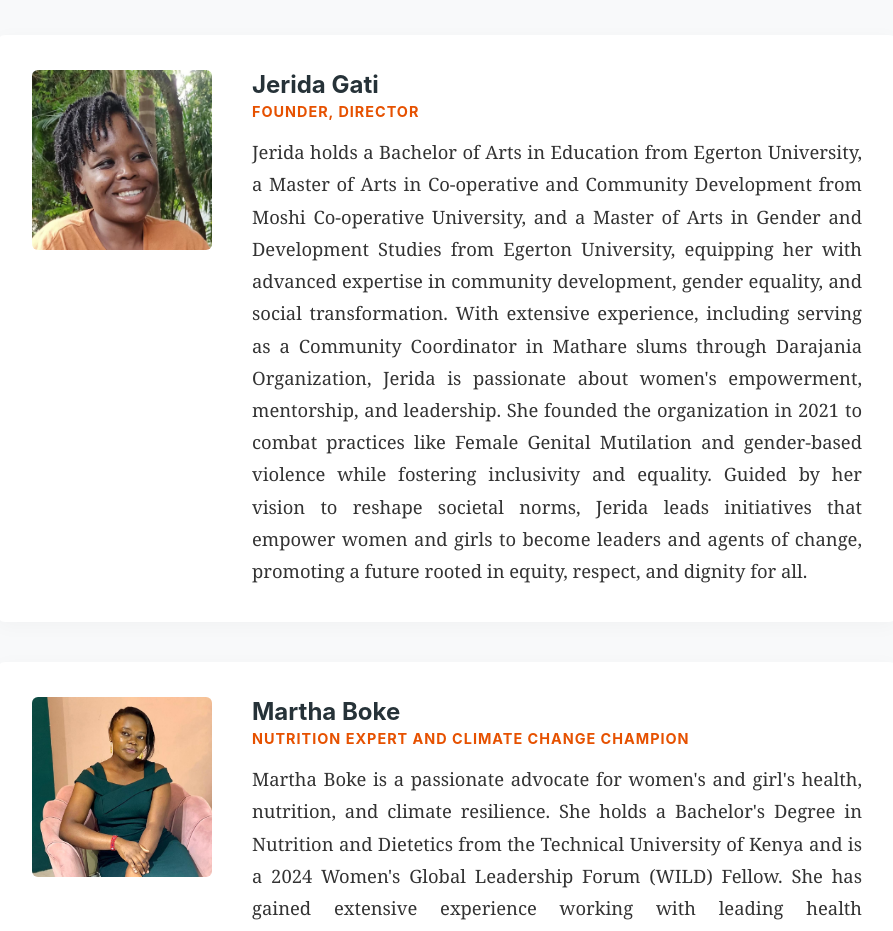
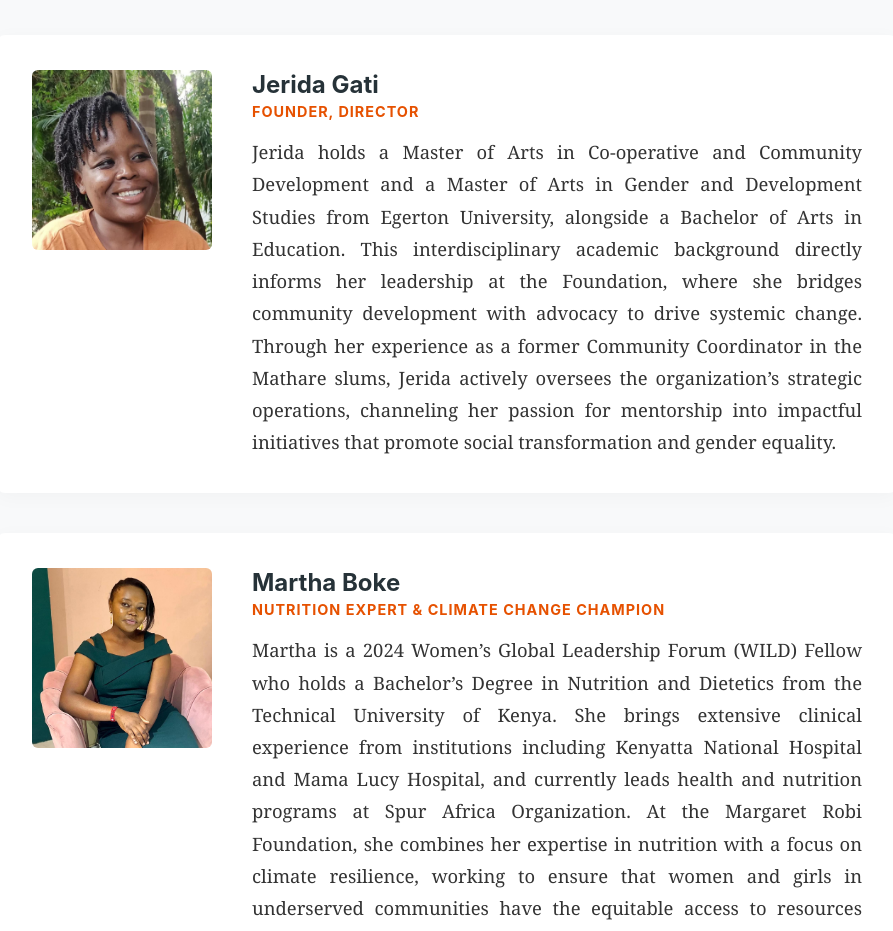
Before and after one commit to boyani-Otieno/gati-foundation, a React (Create React App) app: page /about in a window 1280 px wide. Shown: the part 1960-2891 px from the top of the page, without its empty margins (193-1086 px from the left). Built offline with nearby package versions, Linux system fonts and the light colour scheme.

Commit message:
edit leadership section

```diff
--- a/src/components/about/About.jsx
+++ b/src/components/about/About.jsx
@@ -8,14 +8,14 @@ const About = () => {
       id: 1,
       name: "Jerida Gati",
       title: "Founder, Director",
-      text: "Jerida holds a Bachelor of Arts in Education from Egerton University, a Master of Arts in Co-operative and Community Development from Moshi Co-operative University, and a Master of Arts in Gender and Development Studies from Egerton University, equipping her with advanced expertise in community development, gender equality, and social transformation. With extensive experience, including serving as a Community Coordinator in Mathare slums through Darajania Organization, Jerida is passionate about women's empowerment, mentorship, and leadership. She founded the organization in 2021 to combat practices like Female Genital Mutilation and gender-based violence while fostering inclusivity and equality. Guided by her vision to reshape societal norms, Jerida leads initiatives that empower women and girls to become leaders and agents of change, promoting a future rooted in equity, respect, and dignity for all.",
+      text: "Jerida holds a Master of Arts in Co-operative and Community Development and a Master of Arts in Gender and Development Studies from Egerton University, alongside a Bachelor of Arts in Education. This interdisciplinary academic background directly informs her leadership at the Foundation, where she bridges community development with advocacy to drive systemic change. Through her experience as a former Community Coordinator in the Mathare slums, Jerida actively oversees the organization’s strategic operations, channeling her passion for mentorship into impactful initiatives that promote social transformation and gender equality.",
       image: "/images/jeda.jpeg",
     },
     {
       id: 2,
       name: "Martha Boke",
-      title: "Nutrition Expert and Climate Change Champion",
-      text: "Martha Boke is a passionate advocate for women's and girl's health, nutrition, and climate resilience. She holds a Bachelor's Degree in Nutrition and Dietetics from the Technical University of Kenya and is a 2024 Women's Global Leadership Forum (WILD) Fellow. She has gained extensive experience working with leading health institutions, including the Nutrition Department at Kuria District Hospital, Mama Lucy Hospital, and Kenyatta National Hospital. Currently, Martha offers her expertise to Spur Africa Organization, focusing on health and nutrition programs. Martha’s dedication to improving the well-being of women and girls drives her work at the Margaret Robi Foundation, where she leads initiatives aimed at addressing nutritional challenges, promoting healthy lifestyles within marginalized communities, and advancing climate resilience among vulnerable populations. Her vision is to create a future where women and girls have equitable access to healthcare and nutritional resources, enabling them to thrive and contribute to society.",
+      title: "Nutrition Expert & Climate Change Champion",
+      text: "Martha is a 2024 Women’s Global Leadership Forum (WILD) Fellow who holds a Bachelor’s Degree in Nutrition and Dietetics from the Technical University of Kenya. She brings extensive clinical experience from institutions including Kenyatta National Hospital and Mama Lucy Hospital, and currently leads health and nutrition programs at Spur Africa Organization. At the Margaret Robi Foundation, she combines her expertise in nutrition with a focus on climate resilience, working to ensure that women and girls in underserved communities have the equitable access to resources necessary to succeed.",
       image: "/images/boke.jpeg",
     },
     {
```
